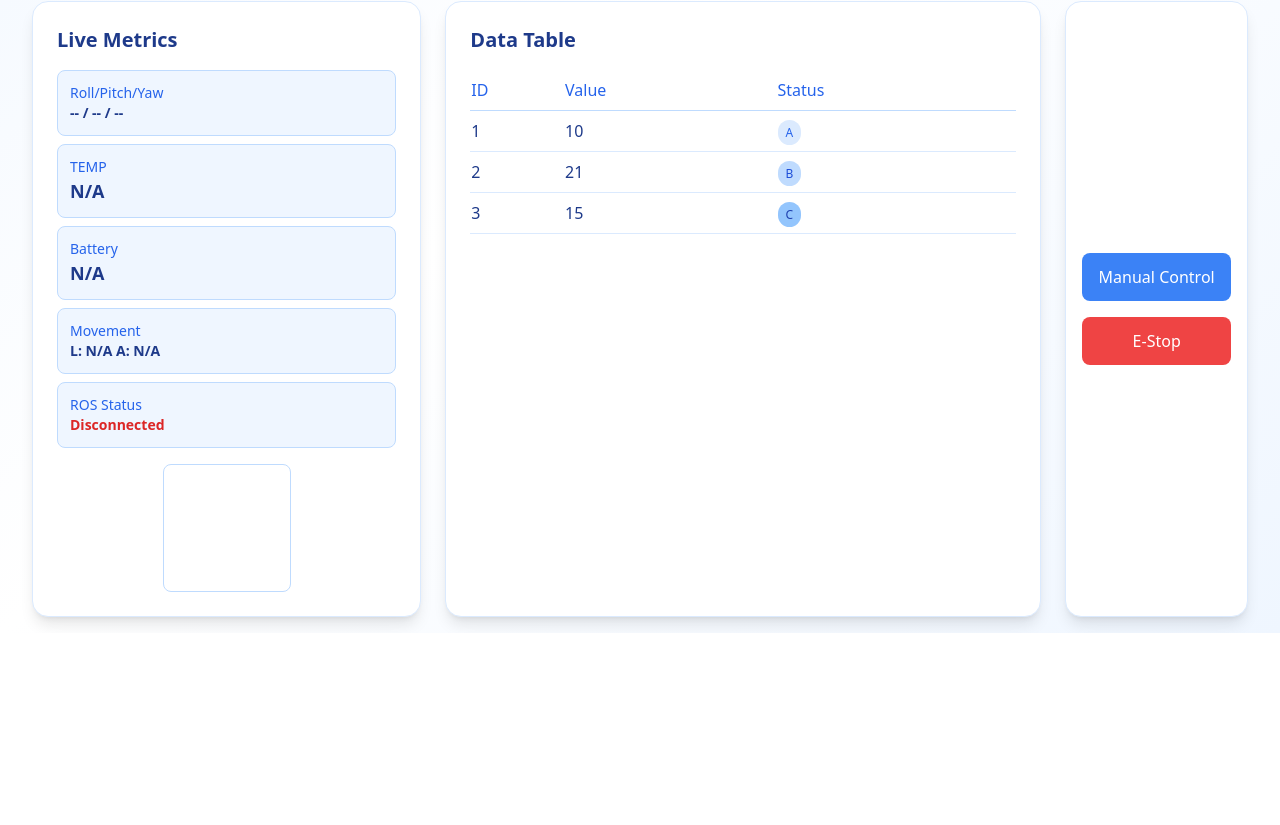
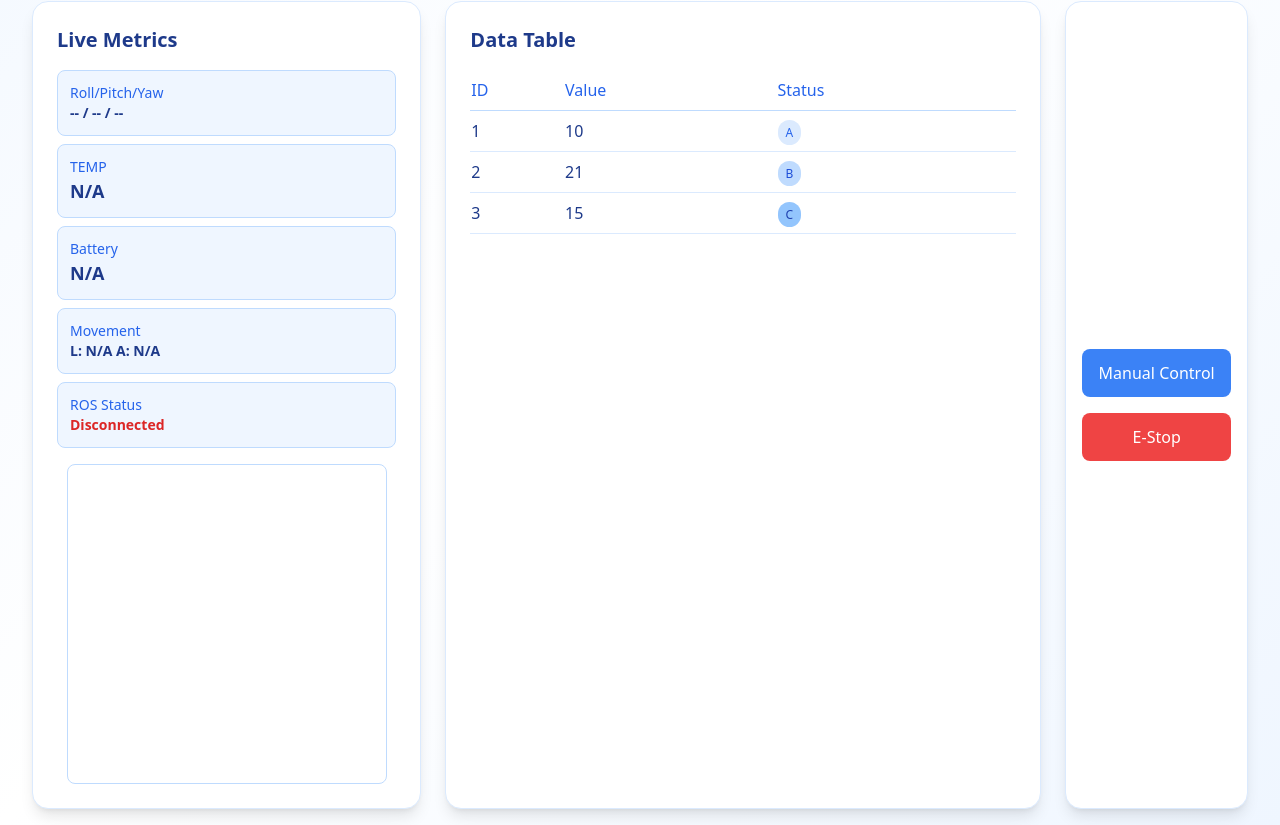
Before and after one commit to ByteSizedRobotics/rover-ui, a SvelteKit app: page /rovers/1 in a window 1280 px wide. Shown: the part 566-1391 px from the top of the page. Before the commit the page ends 1199 px from the top, so only its background shows below. Built offline with nearby package versions, Linux system fonts and the light colour scheme; no server answers; the database is empty; grey boxes are pictures that could not be loaded.

Commit message:
made lidar bigger

```diff
--- a/src/routes/rovers/[id]/+page.svelte
+++ b/src/routes/rovers/[id]/+page.svelte
@@ -308,9 +308,9 @@
 					<div class="flex justify-center">
 						<canvas
 							id="lidarMiniCanvas"
-							width="120"
-							height="120"
-							class="h-32 w-32 border border-blue-200 rounded-lg"
+							width="300"
+							height="300"
+							class="h-80 w-80 border border-blue-200 rounded-lg"
 							bind:this={lidarCanvasEl}
 						></canvas>
 					</div>
```
